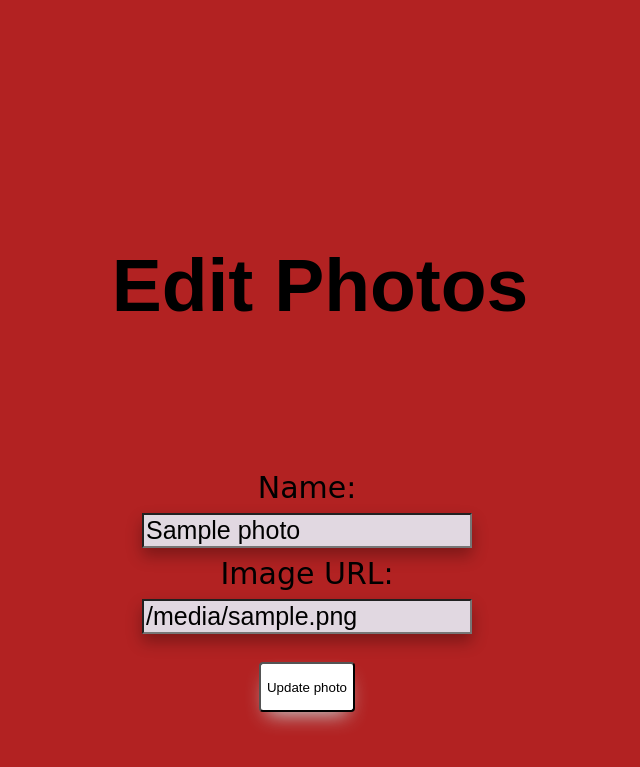
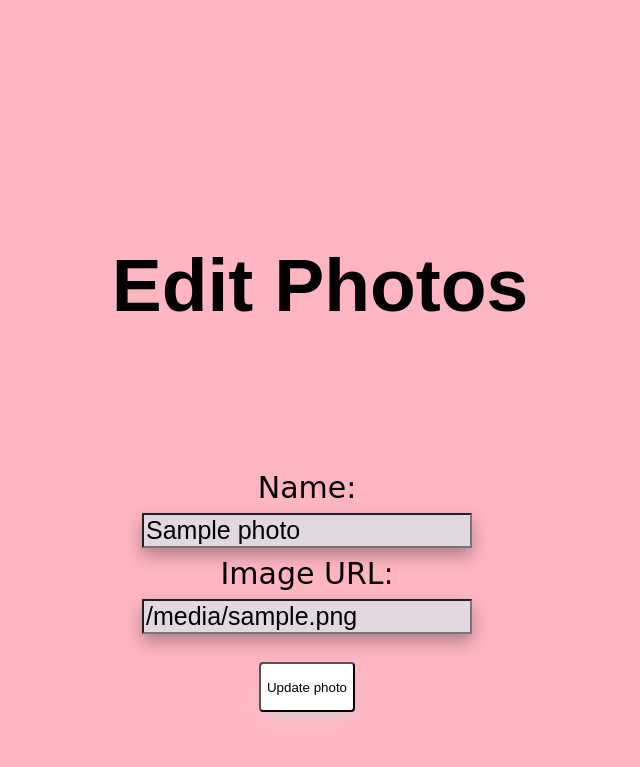
Before and after one commit to Seema987/purple-world, a Flask app: page /photos/1/edit in a window 1280 px wide. Shown: the top 767 px of the page, without its empty margins (333-973 px from the left). Run offline with Flask 3, Linux system fonts and the light colour scheme; a database or web service that is not in the repository returns one stand-in record (values such as "Sample title"); some libraries are stand-ins or nearby versions.

Commit message:
CSS updated

```diff
--- a/static/style.css
+++ b/static/style.css
@@ -212,7 +212,7 @@ margin-left: 0;
 }
 
 .edit_body{
-  background-color: firebrick;
+  background-color:lightpink;
 }
 
 .entry{
```
